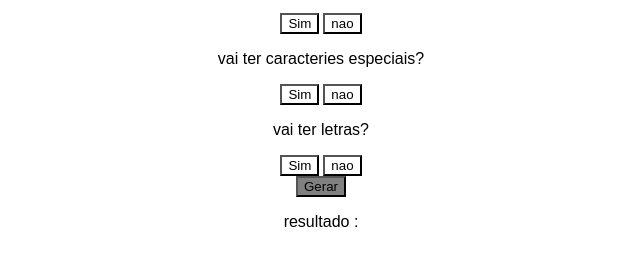
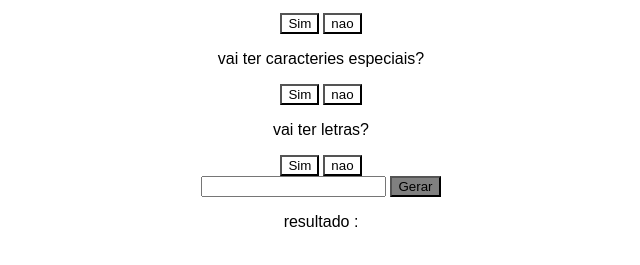
Before and after one commit to Brenolegalzin/Brenolegalzin, a plain HTML site: page index.html in a window 1280 px wide. Shown: the part 101-366 px from the top of the page, without its empty margins (319-959 px from the left). Drawn offline with Linux system fonts and the light colour scheme.

Commit message:
Update index.html

```diff
--- a/index.html
+++ b/index.html
@@ -22,6 +22,7 @@
         <button onclick="click5()" id="sim3">Sim</button>
         <button onclick="click6()" id="nao3">nao</button>
       </div>
+      <input type="number" id="quantidade">
       <button id="gerar" onclick="gere()">Gerar</button>
       <p id="result">resultado :</p>
     </center>
```
